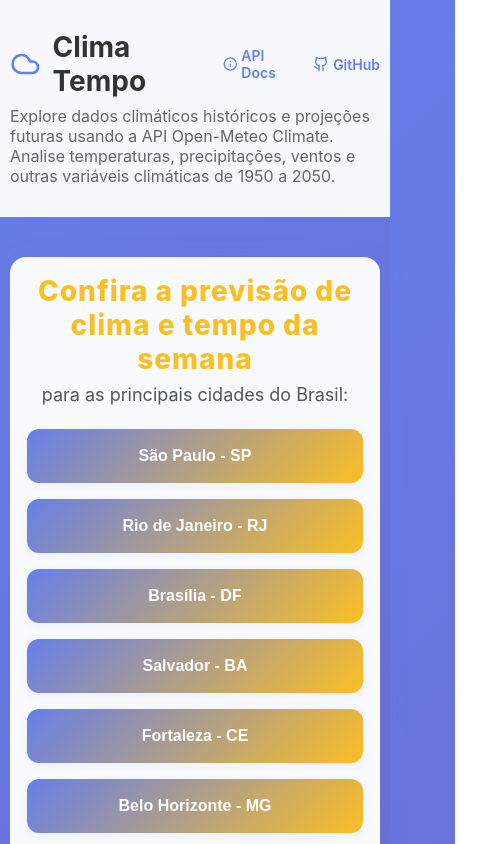
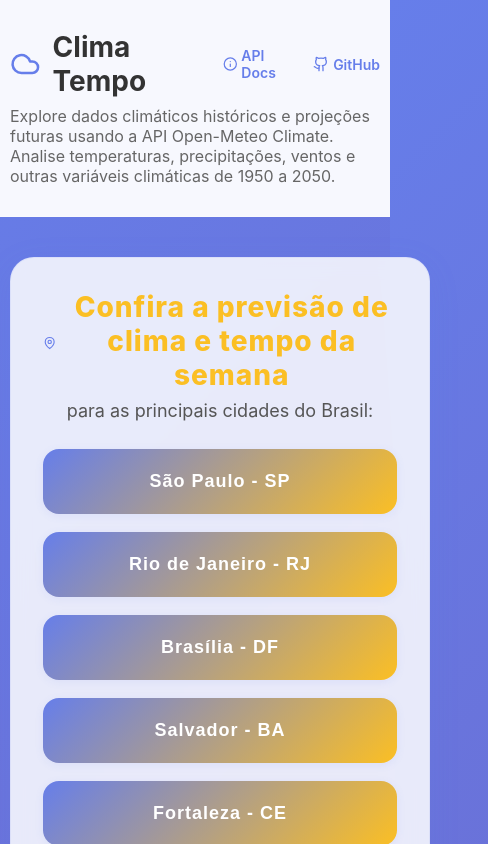
Before and after one commit to fabio-silva458/Clima-Tempo, a React (Create React App) app: page / in a window 390 px wide. Shown: the top 844 px of the page, 488 px wide, since content can reach past the window. Built offline with nearby package versions, Linux system fonts and the light colour scheme.

Commit message:
Refactor App and CityDashboard components for improved layout and styling. Introduce responsive design with flexbox in App, and enhance CityDashboard with updated card styles, icon integration, and button hover effects for better user experience.

```diff
--- a/src/App.js
+++ b/src/App.js
@@ -123,8 +123,21 @@ function App() {
       </header>
 
       <main className="container">
-        <CityDashboard onSelectCity={handleSelectCity} />
-        <ClimateForm onSearch={handleSearch} loading={loading} ref={formRef} initialValues={initialFormValues} />
+        <div className="main-flex" style={{
+          display: 'flex',
+          gap: 32,
+          alignItems: 'flex-start',
+          justifyContent: 'center',
+          flexWrap: 'wrap',
+          marginBottom: 32
+        }}>
+          <div style={{ flex: 1, minWidth: 340, maxWidth: 420 }}>
+            <CityDashboard onSelectCity={handleSelectCity} />
+          </div>
+          <div style={{ flex: 1, minWidth: 340, maxWidth: 520 }}>
+            <ClimateForm onSearch={handleSearch} loading={loading} ref={formRef} initialValues={initialFormValues} />
+          </div>
+        </div>
 
         {loading && (
           <div className="card">
@@ -216,6 +229,12 @@ function App() {
           0% { transform: rotate(0deg); }
           100% { transform: rotate(360deg); }
         }
+        @media (max-width: 1024px) {
+          .main-flex {
+            flex-direction: column;
+            gap: 0 !important;
+          }
+        }
       `}</style>
     </div>
   );
--- a/src/components/CityDashboard.js
+++ b/src/components/CityDashboard.js
@@ -1,4 +1,5 @@
 import React from 'react';
+import { MapPin } from 'lucide-react';
 
 const CITIES = [
   { name: 'São Paulo - SP', latitude: -23.5505, longitude: -46.6333 },
@@ -20,17 +21,27 @@ const CITIES = [
 
 const CityDashboard = ({ onSelectCity }) => {
   return (
-    <div className="card" style={{ marginBottom: 32, background: 'linear-gradient(135deg, #f8fafc 60%, #e0e7ff 100%)', boxShadow: '0 8px 32px rgba(102,126,234,0.10)' }}>
-      <h2 style={{ textAlign: 'center', color: '#fbbf24', fontWeight: 800, fontSize: 28, marginBottom: 8, letterSpacing: 1 }}>
+    <div className="card" style={{
+      background: 'rgba(255,255,255,0.85)',
+      boxShadow: '0 8px 32px rgba(102,126,234,0.10)',
+      border: '1.5px solid rgba(102,126,234,0.10)',
+      borderRadius: 24,
+      padding: 32,
+      maxWidth: 900,
+      margin: '0 auto',
+      marginBottom: 32
+    }}>
+      <h2 style={{ textAlign: 'center', color: '#fbbf24', fontWeight: 800, fontSize: 28, marginBottom: 8, letterSpacing: 1, display: 'flex', alignItems: 'center', justifyContent: 'center', gap: 10 }}>
+        <MapPin size={28} style={{ color: '#667eea', marginBottom: -4 }} />
         Confira a previsão de clima e tempo da semana
       </h2>
-      <p style={{ textAlign: 'center', color: '#555', fontSize: 18, marginBottom: 24 }}>
+      <p style={{ textAlign: 'center', color: '#555', fontSize: 18, marginBottom: 28 }}>
         para as principais cidades do Brasil:
       </p>
       <div style={{
         display: 'grid',
         gridTemplateColumns: 'repeat(auto-fit, minmax(220px, 1fr))',
-        gap: 16,
+        gap: 18,
         justifyItems: 'center',
         margin: '0 auto',
         maxWidth: 900
@@ -38,20 +49,21 @@ const CityDashboard = ({ onSelectCity }) => {
         {CITIES.map(city => (
           <button
             key={city.name}
-            className="btn"
+            className="btn city-btn"
             style={{
               width: '100%',
               background: 'linear-gradient(135deg, #667eea 0%, #fbbf24 100%)',
               color: '#fff',
               fontWeight: 700,
-              fontSize: 16,
+              fontSize: 18,
               marginBottom: 0,
               boxShadow: '0 2px 8px rgba(102,126,234,0.10)',
               border: 'none',
-              padding: '18px 0',
-              borderRadius: 12,
+              padding: '22px 0',
+              borderRadius: 16,
               cursor: 'pointer',
-              transition: 'transform 0.2s',
+              transition: 'background 0.3s, transform 0.2s',
+              letterSpacing: 1
             }}
             onClick={() => onSelectCity(city)}
           >
@@ -59,6 +71,13 @@ const CityDashboard = ({ onSelectCity }) => {
           </button>
         ))}
       </div>
+      <style>{`
+        .city-btn:hover:not(:disabled) {
+          background: linear-gradient(90deg, #fbbf24 0%, #667eea 100%);
+          transform: translateY(-2px) scale(1.03);
+          box-shadow: 0 8px 32px rgba(102,126,234,0.18);
+        }
+      `}</style>
     </div>
   );
 };
```
